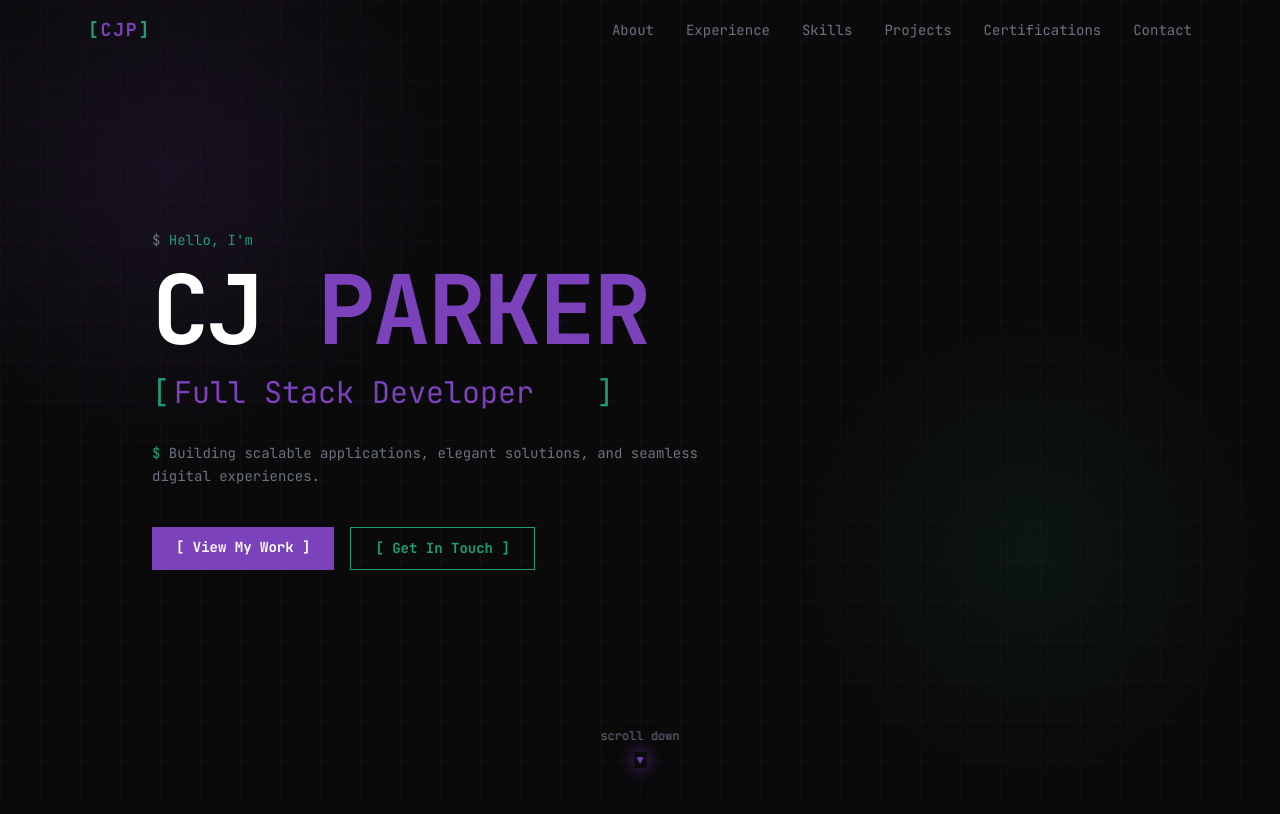
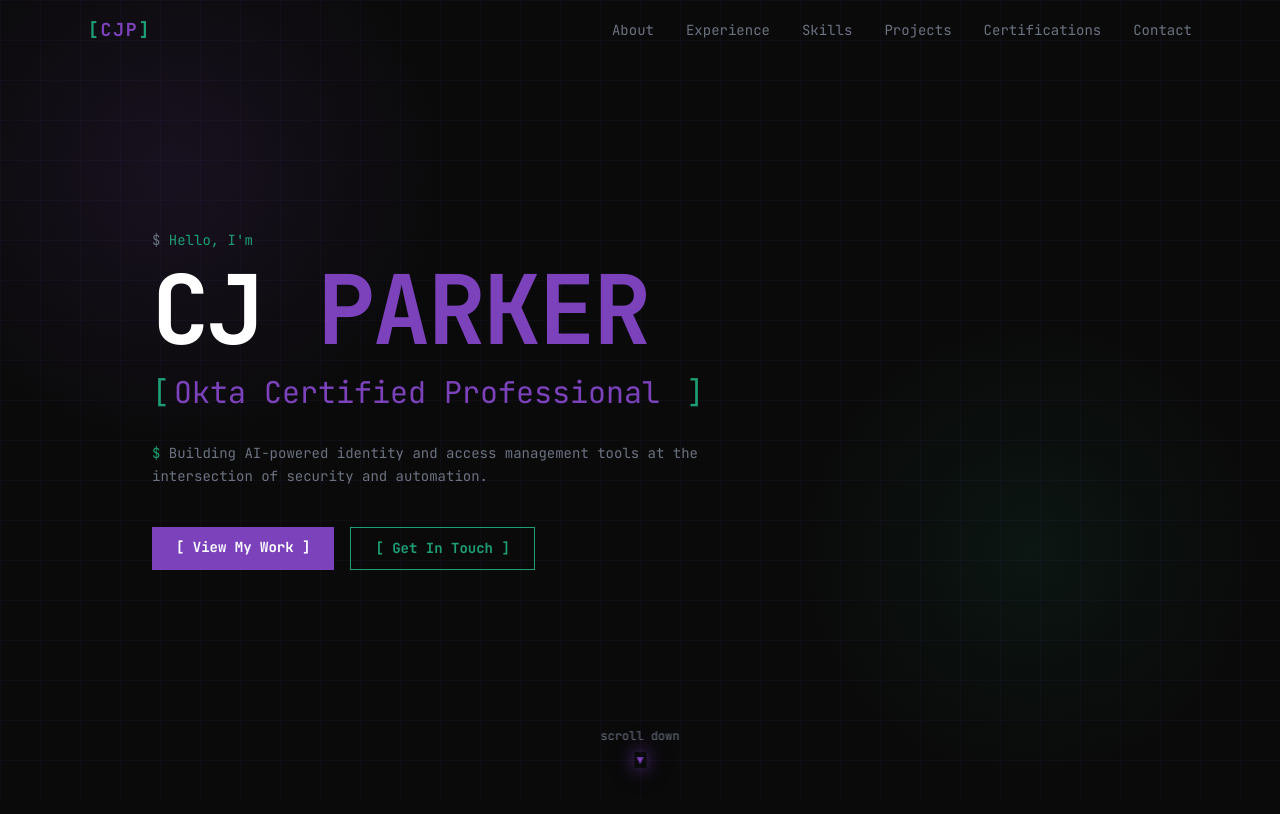
Before and after one commit to cjparker102/cjparker102-dev, a Next.js app: page / in a window 1280 px wide. Shown: the top 814 px of the page. Built offline with nearby package versions, Linux system fonts and the light colour scheme.

Commit message:
update hero typewriter roles and bio to IAM engineering focus
- Typewriter cycles: IAM Engineer, Okta Certified Professional,
  Security Specialist, AI Builder
- Tagline updated to IAM/security/AI intersection

```diff
--- a/app/components/Hero.tsx
+++ b/app/components/Hero.tsx
@@ -4,10 +4,10 @@ import { useEffect, useState } from "react";
 
 // Roles to cycle through in the typewriter
 const ROLES = [
-  "Software Engineer",
-  "Full Stack Developer",
-  "Cloud Architect",
-  "Problem Solver",
+  "IAM Engineer",
+  "Okta Certified Professional",
+  "Security Specialist",
+  "AI Builder",
 ];
 
 const TYPE_SPEED   = 80;  // ms per character when typing
@@ -108,8 +108,8 @@ export default function Hero() {
           style={{ animationDelay: "0.65s" }}
         >
           <span className="text-teal">$ </span>
-          Building scalable applications, elegant solutions, and seamless
-          digital experiences.
+          Building AI-powered identity and access management tools at the
+          intersection of security and automation.
         </p>
 
         {/* CTA buttons */}
```
